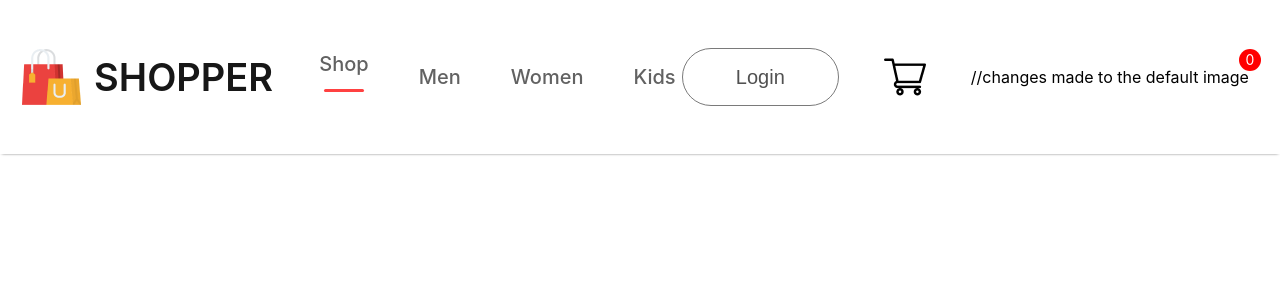
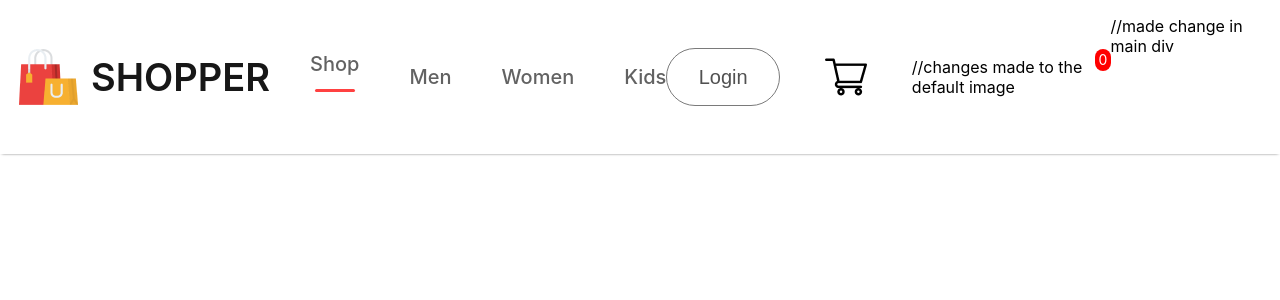
Before and after one commit to KS441-ctrl/Ecommerce, a React (Create React App) app in the folder frontend/: page / in a window 1280 px wide. Shown: the top 300 px of the page. Built offline with nearby package versions, Linux system fonts and the light colour scheme.

Commit message:
changes in main file

```diff
--- a/frontend/src/Components/Navbar/Navbar.jsx
+++ b/frontend/src/Components/Navbar/Navbar.jsx
@@ -27,6 +27,7 @@ const [show, setShow] = useState(false);
             //changes made to the default image
             <div className={styles["nav-cart-count"]}>0</div>
         </div>
+        //made change in main div
     </div>
   )
 }
```
